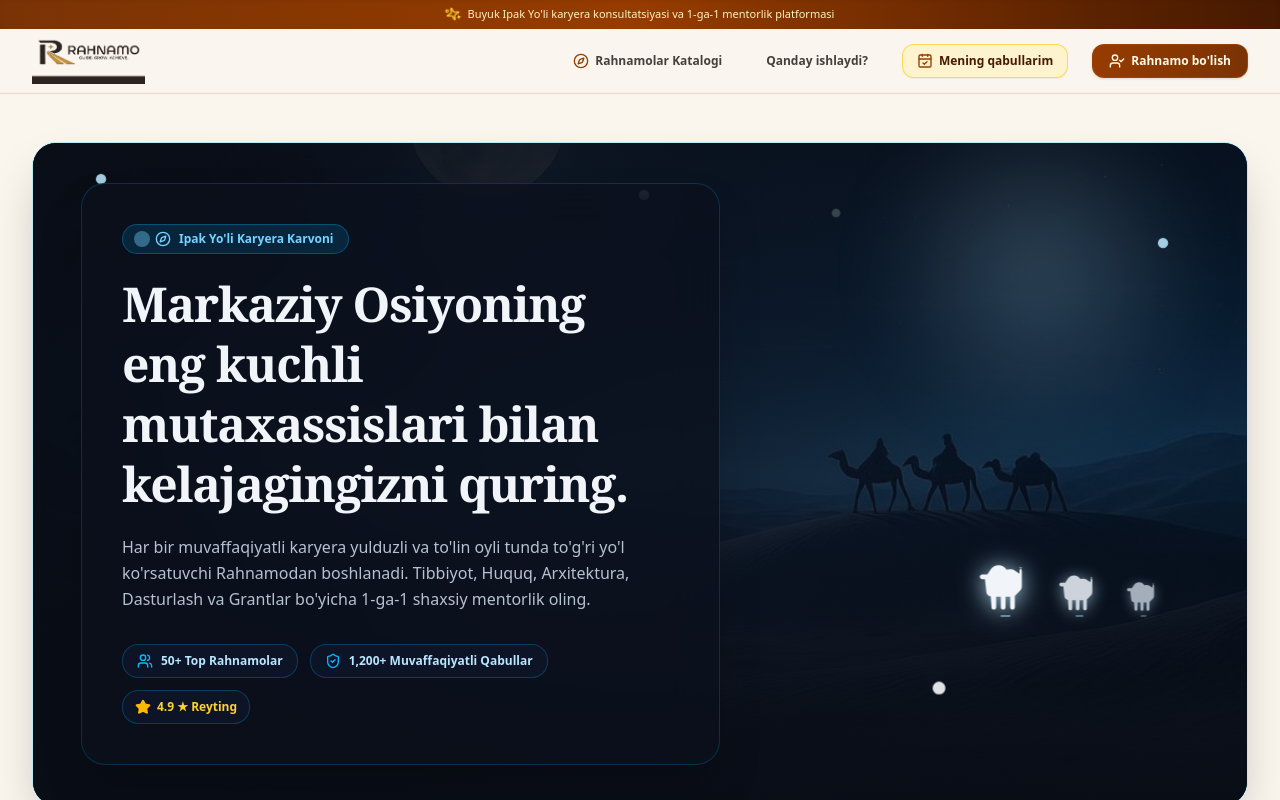
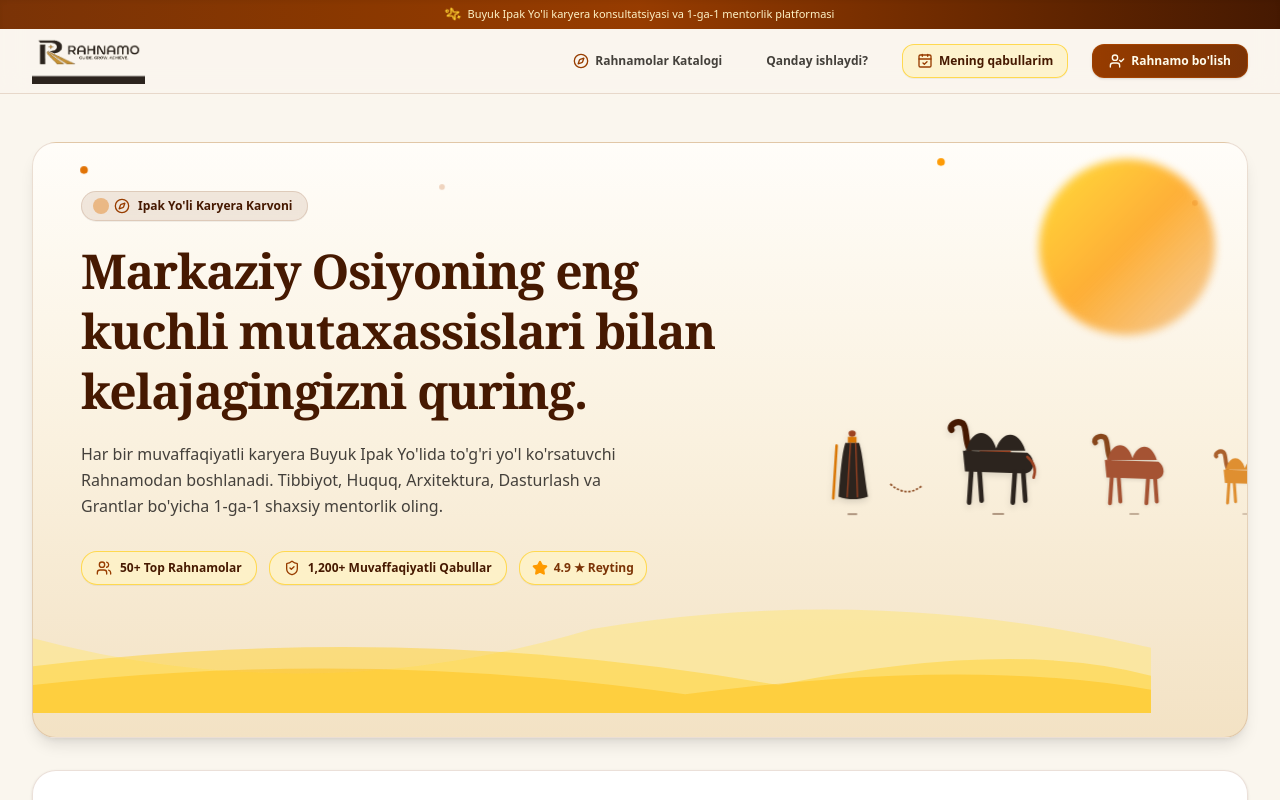
Before and after one commit to diyorislomov/rahnamo, a Next.js app: page / in a window 1280 px wide. Shown: the top 800 px of the page. Built offline with nearby package versions, Linux system fonts and the light colour scheme.

Commit message:
feat: high-craft Daylight Silk Road Hero animation featuring Rahnamo human guide in traditional robes leading a camel caravan across golden sand dunes

```diff
--- a/src/components/DesertCaravan.tsx
+++ b/src/components/DesertCaravan.tsx
@@ -1,95 +1,163 @@
 'use client';
 
-import { Compass, Star, ShieldCheck, Users, Moon, Sparkles } from 'lucide-react';
-import { CamelIcon } from '@/components/Icons';
+import React from 'react';
+import { Compass, Star, ShieldCheck, Users, Sun } from 'lucide-react';
 
 export default function DesertCaravan() {
   return (
-    <div className="relative w-full overflow-hidden rounded-3xl border border-sky-400/25 shadow-2xl my-6 text-slate-100 group selection:bg-sky-500/30 min-h-[460px] flex items-center">
+    <div className="relative w-full overflow-hidden rounded-3xl bg-gradient-to-b from-[#FFFDF9] via-[#FAF1DF] to-[#F3E2C4] border border-amber-900/15 shadow-lg p-6 sm:p-12 my-6 select-none group">
 
-      {/* 🌌 Ultra-Realistic Full Moon Desert Night Background Photo */}
-      <img
-        src="/desert-night-full-moon.jpg"
-        alt="Photo-realistic Full Moon Desert Night"
-        className="absolute inset-0 w-full h-full object-cover object-center filter brightness-95 contrast-105 transform scale-105 group-hover:scale-110 transition-transform duration-1000"
-      />
+      {/* ☀️ Radiant Silk Road Desert Sun */}
+      <div className="absolute top-4 right-8 w-28 h-28 sm:w-44 sm:h-44 rounded-full bg-gradient-to-br from-amber-300 via-amber-500 to-amber-600/40 opacity-80 blur-xs animate-pulse pointer-events-none" />
 
-      {/* Dark Moonlit Vignette & Gradient Overlays */}
-      <div className="absolute inset-0 bg-gradient-to-r from-[#090D16]/95 via-[#0D1322]/80 to-[#0A0E1A]/40" />
-      <div className="absolute inset-0 bg-gradient-to-t from-[#090D16] via-transparent to-[#090D16]/60" />
-
-      {/* 🌟 Radiant Full Moon Glow Halo in Upper Right Sky */}
-      <div className="absolute top-8 right-16 sm:right-28 w-32 h-32 sm:w-48 sm:h-48 rounded-full bg-sky-200/25 blur-3xl pointer-events-none animate-pulse" />
-
-      {/* ✨ Live Twinkling Stars Field Overlay */}
-      <div className="absolute inset-0 overflow-hidden pointer-events-none opacity-90">
-        <div className="absolute top-8 left-16 w-2 h-2 rounded-full bg-sky-200 animate-twinkle-fast" />
-        <div className="absolute top-20 left-1/3 w-2.5 h-2.5 rounded-full bg-white animate-twinkle-slow" />
-        <div className="absolute top-12 left-1/2 w-2 h-2 rounded-full bg-sky-100 animate-twinkle-fast" />
-        <div className="absolute top-16 right-1/3 w-3 h-3 rounded-full bg-white animate-twinkle-slow" />
-        <div className="absolute top-24 right-20 w-2 h-2 rounded-full bg-sky-200 animate-twinkle-fast" />
-        <div className="absolute top-32 left-24 w-1.5 h-1.5 rounded-full bg-sky-100 animate-twinkle-slow" />
-        <div className="absolute bottom-28 right-1/4 w-2.5 h-2.5 rounded-full bg-white animate-twinkle-fast" />
+      {/* ✨ Ambient Desert Sun Rays & Twinkling Sparkles */}
+      <div className="absolute inset-0 overflow-hidden pointer-events-none">
+        <div className="absolute top-6 left-12 w-1.5 h-1.5 rounded-full bg-amber-600 animate-twinkle-fast" />
+        <div className="absolute top-10 left-1/3 w-2 h-2 rounded-full bg-amber-700 animate-twinkle-slow" />
+        <div className="absolute top-4 right-1/4 w-1.5 h-1.5 rounded-full bg-amber-500 animate-twinkle-fast" />
+        <div className="absolute top-14 right-12 w-2 h-2 rounded-full bg-amber-600 animate-twinkle-slow" />
       </div>
 
-      <div className="relative z-10 w-full max-w-7xl mx-auto px-6 sm:px-12 py-10 grid grid-cols-1 lg:grid-cols-12 gap-8 items-center">
+      <div className="relative z-10 grid grid-cols-1 lg:grid-cols-12 gap-8 items-center">
 
-        {/* Left Column: Premium Dark Glassmorphism Content Card */}
-        <div className="lg:col-span-7 bg-[#0B101D]/75 backdrop-blur-xl border border-sky-400/20 p-6 sm:p-10 rounded-3xl shadow-2xl space-y-5 text-left">
-          <div className="inline-flex items-center gap-2 px-3.5 py-1.5 rounded-full bg-sky-500/15 border border-sky-400/30 text-sky-300 text-xs font-extrabold backdrop-blur-md shadow-xs">
-            <span className="w-2.5 h-2.5 rounded-full bg-sky-300 animate-ping" />
-            <Compass className="w-4 h-4 text-sky-300" />
+        {/* Left Column: Hero Title, Subtitle & Value Chips */}
+        <div className="lg:col-span-7 space-y-5 text-left">
+          <div className="inline-flex items-center gap-2 px-3.5 py-1.5 rounded-full bg-amber-900/10 border border-amber-900/15 text-amber-950 text-xs font-extrabold backdrop-blur-xs shadow-2xs">
+            <span className="w-2.5 h-2.5 rounded-full bg-amber-600 animate-ping" />
+            <Compass className="w-4 h-4 text-amber-800" />
             <span>Ipak Yo'li Karyera Karvoni</span>
           </div>
 
-          <h1 className="font-serif font-black text-3xl sm:text-5xl text-slate-100 leading-tight tracking-tight">
+          <h1 className="font-serif font-black text-3xl sm:text-5xl text-amber-950 leading-tight tracking-tight">
             Markaziy Osiyoning eng kuchli mutaxassislari bilan kelajagingizni quring.
           </h1>
 
-          <p className="text-xs sm:text-base text-slate-300/90 leading-relaxed font-sans max-w-xl">
-            Har bir muvaffaqiyatli karyera yulduzli va to'lin oyli tunda to'g'ri yo'l ko'rsatuvchi Rahnamodan boshlanadi. Tibbiyot, Huquq, Arxitektura, Dasturlash va Grantlar bo'yicha 1-ga-1 shaxsiy mentorlik oling.
+          <p className="text-xs sm:text-base text-stone-700 leading-relaxed font-sans max-w-xl">
+            Har bir muvaffaqiyatli karyera Buyuk Ipak Yo'lida to'g'ri yo'l ko'rsatuvchi Rahnamodan boshlanadi. Tibbiyot, Huquq, Arxitektura, Dasturlash va Grantlar bo'yicha 1-ga-1 shaxsiy mentorlik oling.
           </p>
 
           {/* Value Stats Pills */}
           <div className="pt-3 flex flex-wrap items-center gap-3 text-xs font-bold font-sans">
-            <div className="flex items-center gap-2 bg-slate-900/80 border border-sky-400/25 px-3.5 py-2 rounded-2xl backdrop-blur-md text-sky-200">
-              <Users className="w-4 h-4 text-sky-400" />
+            <div className="flex items-center gap-2 bg-amber-100/80 border border-amber-300/80 px-3.5 py-2 rounded-2xl text-amber-950 shadow-2xs">
+              <Users className="w-4 h-4 text-amber-800" />
               <span>50+ Top Rahnamolar</span>
             </div>
-            <div className="flex items-center gap-2 bg-slate-900/80 border border-sky-400/25 px-3.5 py-2 rounded-2xl backdrop-blur-md text-sky-200">
-              <ShieldCheck className="w-4 h-4 text-sky-400" />
+            <div className="flex items-center gap-2 bg-amber-100/80 border border-amber-300/80 px-3.5 py-2 rounded-2xl text-amber-950 shadow-2xs">
+              <ShieldCheck className="w-4 h-4 text-amber-800" />
               <span>1,200+ Muvaffaqiyatli Qabullar</span>
             </div>
-            <div className="flex items-center gap-1.5 bg-slate-900/80 border border-sky-400/25 px-3 py-2 rounded-2xl backdrop-blur-md text-amber-300">
-              <Star className="w-4 h-4 text-amber-400 fill-amber-400" />
+            <div className="flex items-center gap-1.5 bg-amber-100/80 border border-amber-300/80 px-3 py-2 rounded-2xl text-amber-900 shadow-2xs">
+              <Star className="w-4 h-4 text-amber-500 fill-amber-500" />
               <span>4.9 ★ Reyting</span>
             </div>
           </div>
         </div>
 
-        {/* Right Column: Animated Walking Camel Caravan Silhouettes on Moonlit Dunes */}
-        <div className="lg:col-span-5 flex items-end justify-center relative h-64 sm:h-80">
-          {/* Walking Camel Caravan Silhouette along the Moonlit Dune */}
-          <div className="absolute bottom-4 right-4 sm:right-12 flex items-end gap-3 sm:gap-6 animate-caravan z-20">
-            {/* Lead Camel */}
-            <div className="flex flex-col items-center animate-camel-bob">
-              <CamelIcon className="w-10 h-10 sm:w-14 sm:h-14 text-slate-100 fill-current drop-shadow-[0_2px_12px_rgba(186,230,253,0.9)]" />
-              <span className="w-2.5 h-0.5 bg-sky-200/50 rounded-full mt-0.5" />
+        {/* Right Column: High-Craft Vector Animation (Rahnamo Human Guide Leading Camel Caravan) */}
+        <div className="lg:col-span-5 relative h-56 sm:h-72 w-full flex items-end justify-center">
+
+          {/* Animated Walking Caravan Group (Man + Lead Camel + Follower Camels) */}
+          <div className="absolute bottom-4 left-4 sm:left-12 flex items-end gap-3 sm:gap-5 animate-caravan z-20">
+
+            {/* 🚶 1. RAHNAMO (HUMAN GUIDE IN TRADITIONAL ROBES LEADING) */}
+            <div className="flex flex-col items-center animate-man-walk z-20">
+              <svg viewBox="0 0 60 100" className="w-10 h-16 sm:w-13 sm:h-22 text-amber-950 fill-current drop-shadow-md" fill="currentColor">
+                {/* Turban / Keffiyeh Headwear */}
+                <path d="M26 12 C24 6 36 6 34 12 C34 16 26 16 26 12 Z" fill="#9C4221" />
+                {/* Face & Robe Collar */}
+                <path d="M25 15 H35 V22 H25 Z" fill="#D97706" />
+                {/* Flowing Traditional Robe */}
+                <path d="M22 22 C18 34 16 60 14 84 C26 88 36 88 48 84 C44 60 42 34 38 22 Z" fill="#2C241E" />
+                {/* Robe Fold Details */}
+                <path d="M28 22 L24 85 M34 22 L36 85" stroke="#9C4221" strokeWidth="1.5" />
+                {/* Walking Staff */}
+                <path d="M12 25 L8 86" stroke="#D97706" strokeWidth="3" strokeLinecap="round" />
+              </svg>
+              <span className="w-2.5 h-0.5 bg-amber-950/40 rounded-full mt-0.5" />
             </div>
-            {/* Camel 2 */}
+
+            {/* 🔗 2. GUIDING ROPE CONNECTOR */}
+            <svg className="w-10 h-6 text-amber-900/80 -mx-3 mb-4 z-10" viewBox="0 0 50 30" fill="none">
+              <path d="M5 10 Q25 28 45 12" stroke="currentColor" strokeWidth="2.2" strokeDasharray="3 2" />
+            </svg>
+
+            {/* 🐪 3. LEAD SILK ROAD CAMEL */}
+            <div className="flex flex-col items-center animate-camel-bob z-20">
+              <svg viewBox="0 0 120 100" className="w-24 h-20 sm:w-32 sm:h-26 text-amber-950 fill-current drop-shadow-md">
+                {/* Head & Neck */}
+                <path d="M15 22 C12 18 20 12 26 16 C30 20 28 32 32 40" stroke="currentColor" strokeWidth="6" strokeLinecap="round" fill="none" />
+                {/* Double Humps */}
+                <path d="M30 40 C35 20 52 20 58 40 C64 22 80 22 86 42 L28 42 Z" fill="#2C241E" />
+                {/* Decorative Silk Saddle Blanket */}
+                <path d="M42 42 H72 V58 H42 Z" fill="#9C4221" />
+                <path d="M46 44 H68 V56 H46 Z" fill="#D97706" />
+                {/* Body & Legs */}
+                <path d="M26 42 L88 44 C96 50 96 62 86 64 L28 62 Z" fill="#2C241E" />
+                <path d="M34 62 L32 92 M42 62 L44 90 M76 62 L74 92 M84 62 L86 90" stroke="#2C241E" strokeWidth="4.5" strokeLinecap="round" />
+                {/* Tail */}
+                <path d="M88 48 Q98 56 94 68" stroke="#9C4221" strokeWidth="2.5" strokeLinecap="round" fill="none" />
+              </svg>
+              <span className="w-3 h-0.5 bg-amber-950/40 rounded-full mt-0.5" />
+            </div>
+
+            {/* 🐫 4. FOLLOWER CAMEL 2 */}
             <div className="flex flex-col items-center animate-camel-bob [animation-delay:0.4s]">
-              <CamelIcon className="w-8 h-8 sm:w-11 sm:h-11 text-slate-200 fill-current opacity-90 drop-shadow-[0_2px_8px_rgba(186,230,253,0.7)]" />
-              <span className="w-2 h-0.5 bg-sky-200/40 rounded-full mt-0.5" />
+              <svg viewBox="0 0 120 100" className="w-20 h-16 sm:w-26 sm:h-22 text-amber-900 fill-current opacity-90 drop-shadow-sm">
+                <path d="M15 22 C12 18 20 12 26 16 C30 20 28 32 32 40" stroke="currentColor" strokeWidth="6" strokeLinecap="round" fill="none" />
+                <path d="M30 40 C35 20 52 20 58 40 C64 22 80 22 86 42 L28 42 Z" fill="#9C4221" />
+                <path d="M26 42 L88 44 C96 50 96 62 86 64 L28 62 Z" fill="#9C4221" />
+                <path d="M34 62 L32 92 M42 62 L44 90 M76 62 L74 92 M84 62 L86 90" stroke="#9C4221" strokeWidth="4.5" strokeLinecap="round" />
+              </svg>
+              <span className="w-2.5 h-0.5 bg-amber-950/30 rounded-full mt-0.5" />
             </div>
-            {/* Camel 3 */}
+
+            {/* 🐫 5. FOLLOWER CAMEL 3 */}
             <div className="flex flex-col items-center animate-camel-bob [animation-delay:0.8s]">
-              <CamelIcon className="w-7 h-7 sm:w-9 sm:h-9 text-slate-300 fill-current opacity-80 drop-shadow-[0_2px_6px_rgba(186,230,253,0.5)]" />
-              <span className="w-1.5 h-0.5 bg-sky-200/30 rounded-full mt-0.5" />
+              <svg viewBox="0 0 120 100" className="w-16 h-14 sm:w-20 sm:h-18 text-amber-800 fill-current opacity-80 drop-shadow-xs">
+                <path d="M15 22 C12 18 20 12 26 16 C30 20 28 32 32 40" stroke="currentColor" strokeWidth="6" strokeLinecap="round" fill="none" />
+                <path d="M30 40 C35 20 52 20 58 40 C64 22 80 22 86 42 L28 42 Z" fill="#D97706" />
+                <path d="M26 42 L88 44 C96 50 96 62 86 64 L28 62 Z" fill="#D97706" />
+                <path d="M34 62 L32 92 M42 62 L44 90 M76 62 L74 92 M84 62 L86 90" stroke="#D97706" strokeWidth="4.5" strokeLinecap="round" />
+              </svg>
+              <span className="w-2 h-0.5 bg-amber-950/20 rounded-full mt-0.5" />
             </div>
+
           </div>
+
         </div>
 
       </div>
+
+      {/* 🌊 3-Layer Parallax Desert Sand Dunes Base */}
+      <div className="relative mt-4 h-20 sm:h-28 w-full -mb-6 -mx-6 sm:-mx-12">
+        {/* Dune Layer 1 (Far - Terracotta Light) */}
+        <svg
+          className="absolute bottom-0 left-0 w-full h-full text-amber-200/60"
+          viewBox="0 0 1200 120"
+          preserveAspectRatio="none"
+        >
+          <path fill="currentColor" d="M0,40 Q300,120 600,30 Q900,-20 1200,50 L1200,120 L0,120 Z" />
+        </svg>
+
+        {/* Dune Layer 2 (Mid - Golden Ochre) */}
+        <svg
+          className="absolute bottom-0 left-0 w-full h-full text-amber-300/50"
+          viewBox="0 0 1200 120"
+          preserveAspectRatio="none"
+        >
+          <path fill="currentColor" d="M0,70 Q400,20 800,90 Q1050,40 1200,80 L1200,120 L0,120 Z" />
+        </svg>
+
+        {/* Dune Layer 3 (Foreground - Warm Dune Accent) */}
+        <svg
+          className="absolute bottom-0 left-0 w-full h-full text-amber-400/40"
+          viewBox="0 0 1200 120"
+          preserveAspectRatio="none"
+        >
+          <path fill="currentColor" d="M0,90 Q350,50 700,100 Q1000,60 1200,95 L1200,120 L0,120 Z" />
+        </svg>
+      </div>
+
     </div>
   );
 }
```
